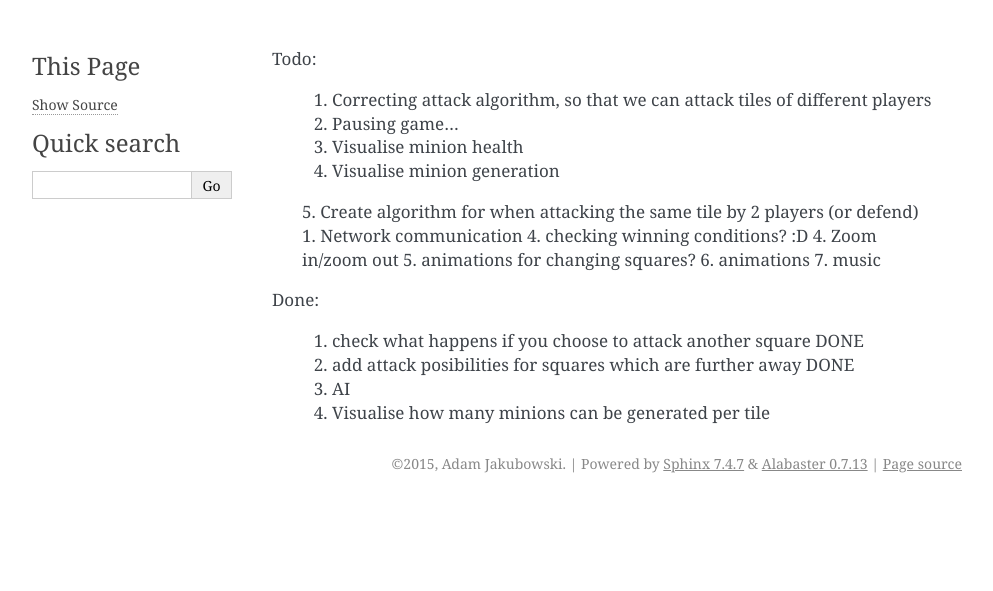
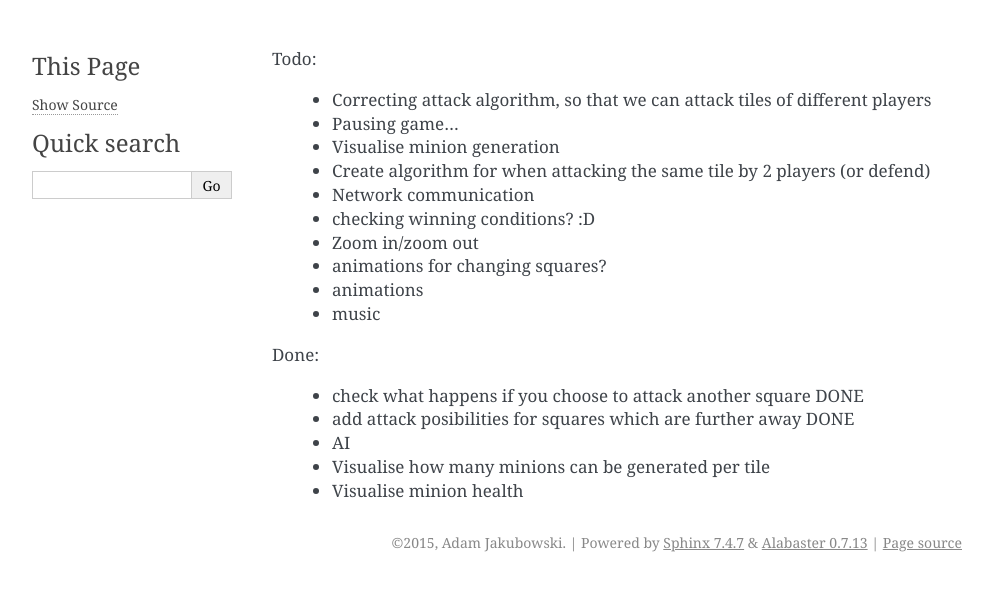
Before and after one commit to ajakubo1/shapewars, a Sphinx documentation site: the page built from doc/notes/todos.rst, in a window 1280 px wide. Shown: the top 591 px of the page, without its empty margins (148-1141 px from the left). Built offline with Sphinx 7.4.7, drawn with Linux system fonts in a browser that asks for light colours.

Commit message:
Beautified code

```diff
--- a/doc/notes/todos.rst
+++ b/doc/notes/todos.rst
@@ -1,21 +1,21 @@
 Todo:
 
-    1. Correcting attack algorithm, so that we can attack tiles of different players
-    2. Pausing game...
-    3. Visualise minion health
-    4. Visualise minion generation
-    5. Create algorithm for when attacking the same tile by 2 players (or defend)
-    1. Network communication
-    4. checking winning conditions? :D
-    4. Zoom in/zoom out
-    5. animations for changing squares?
-    6. animations
-    7. music
+    * Correcting attack algorithm, so that we can attack tiles of different players
+    * Pausing game...
+    * Visualise minion generation
+    * Create algorithm for when attacking the same tile by 2 players (or defend)
+    * Network communication
+    * checking winning conditions? :D
+    * Zoom in/zoom out
+    * animations for changing squares?
+    * animations
+    * music
 
 
 Done:
 
-    1. check what happens if you choose to attack another square DONE
-    2. add attack posibilities for squares which are further away DONE
-    3. AI
-    4. Visualise how many minions can be generated per tile
+    * check what happens if you choose to attack another square DONE
+    * add attack posibilities for squares which are further away DONE
+    * AI
+    * Visualise how many minions can be generated per tile
+    * Visualise minion health
```
Also changed, not shown: 2 other files.
